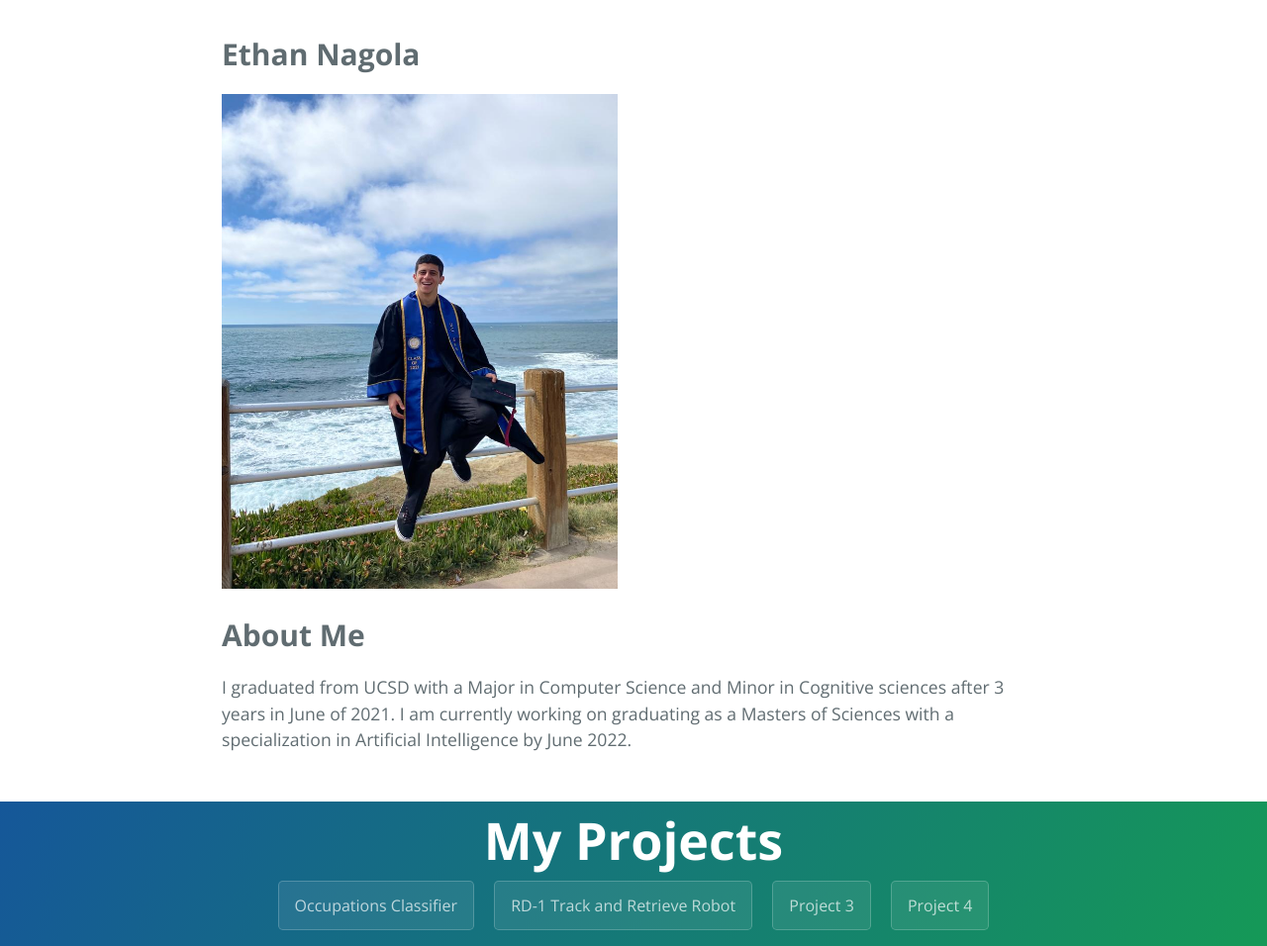
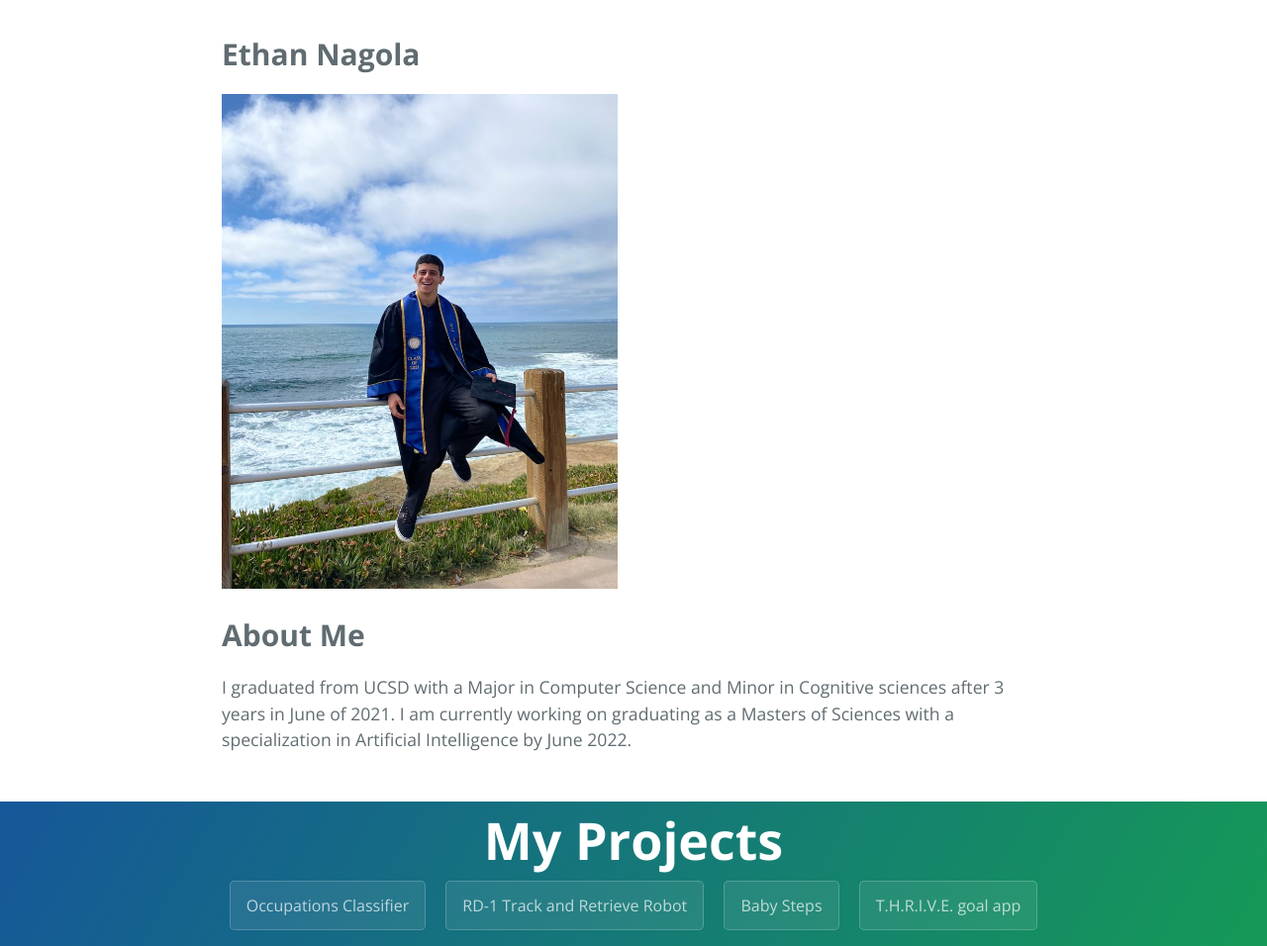
Before and after one commit to enagola/web, a Jekyll site: the page built from docs/ethan.md, in a window 1280 px wide. Shown: the whole page at 99% size. Built offline with Jekyll 4.4.1, drawn with Linux system fonts in a browser that asks for light colours.

Commit message:
Update template.html

```diff
--- a/docs/_layouts/template.html
+++ b/docs/_layouts/template.html
@@ -24,8 +24,8 @@
       <h1 class="project-name">My Projects</h1>
       <a href="docs/Pdfs/CSE203B_Project (1).pdf" class="btn">Occupations Classifier</a>
       <a href="https://ninhtran002.github.io/Smart-Droid-RD1/index" class="btn">RD-1 Track and Retrieve Robot</a>
-      <a href="https://www.google.com/search?q=this+page+is+temporarily+unavailable&client=ms-android-tmus-us-revc&prmd=invx&sxsrf=AOaemvJLzXqWHV1h04GJMdr3NxOt6qUBRQ:1630802198608&source=lnms&tbm=isch&sa=X&ved=2ahUKEwjEo_zNy-byAhWSMX0KHSclDPkQ_AUoAXoECAIQAQ&biw=412&bih=758&dpr=3.5#imgrc=gk-k0Nm26HEWWM" class="btn">Project 3</a>
-      <a href="https://www.google.com/search?q=this+page+is+temporarily+unavailable&client=ms-android-tmus-us-revc&prmd=invx&sxsrf=AOaemvJLzXqWHV1h04GJMdr3NxOt6qUBRQ:1630802198608&source=lnms&tbm=isch&sa=X&ved=2ahUKEwjEo_zNy-byAhWSMX0KHSclDPkQ_AUoAXoECAIQAQ&biw=412&bih=758&dpr=3.5#imgrc=gk-k0Nm26HEWWM" class="btn">Project 4</a>
+      <a href="https://www.youtube.com/watch?v=W8iOpEHBDII&ab_channel=EthanNagola" class="btn">Baby Steps</a>
+      <a href="https://youtu.be/BbzbG_M_1v0?t=199" class="btn">T.H.R.I.V.E. goal app</a>
 
 
 
```
